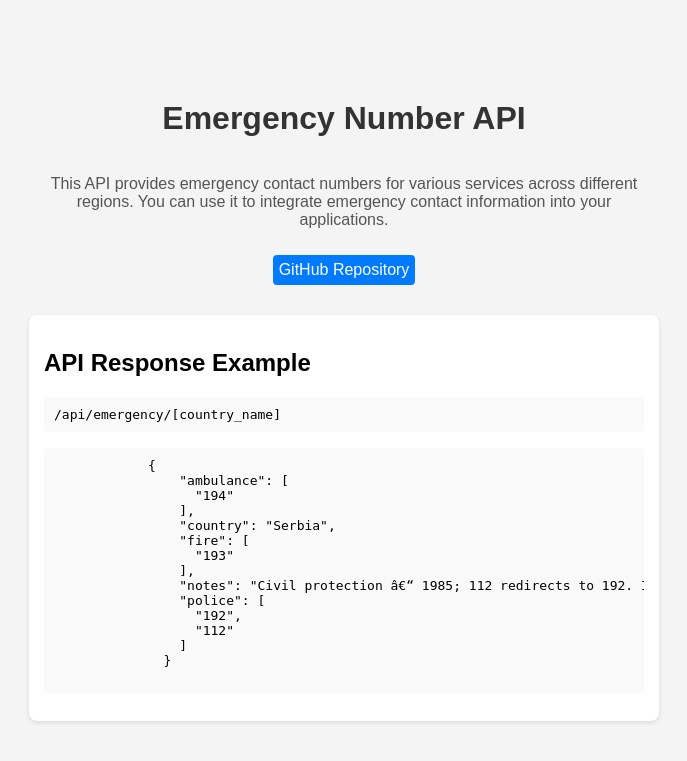
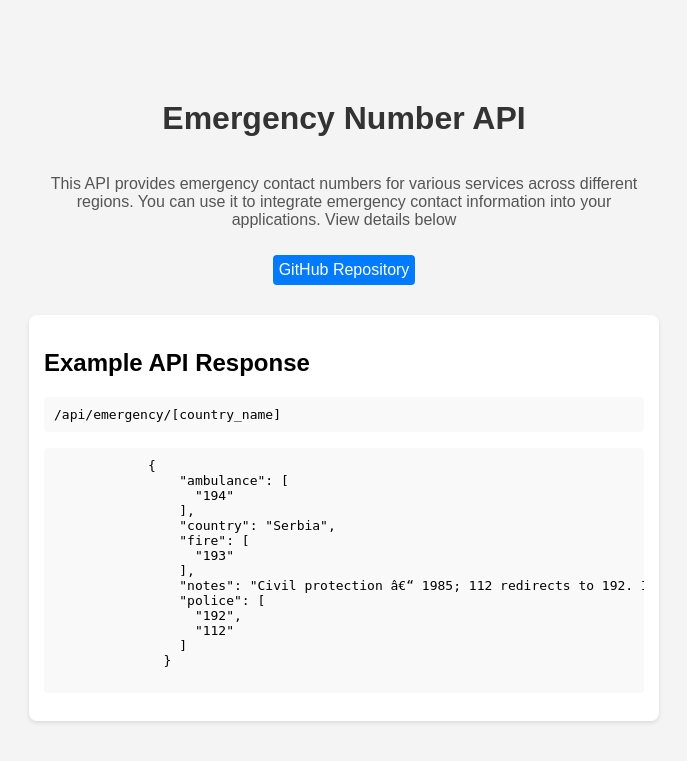
Before and after one commit to infinotiver/emergency-number, a Flask app: page / in a window 1280 px wide. Shown: the top 761 px of the page, without its empty margins (296-983 px from the left). Run offline with Flask 3, Linux system fonts and the light colour scheme.

Commit message:
fix: update text for clarity in index.html template

```diff
--- a/templates/index.html
+++ b/templates/index.html
@@ -64,11 +64,11 @@
 <body>
     <h1>Emergency Number API</h1>
     <p>This API provides emergency contact numbers for various services across different regions. You can use it to
-        integrate emergency contact information into your applications.</p>
+        integrate emergency contact information into your applications. View details below</p>
     <a href="https://github.com/infinotiver/emergency-number-api" target="_blank" class="button">GitHub Repository</a>
 
     <div class="api-response">
-        <h2>API Response Example</h2>
+        <h2>Example API Response</h2>
         <p>
         <pre>/api/emergency/[country_name]</pre>
         </p>
```
